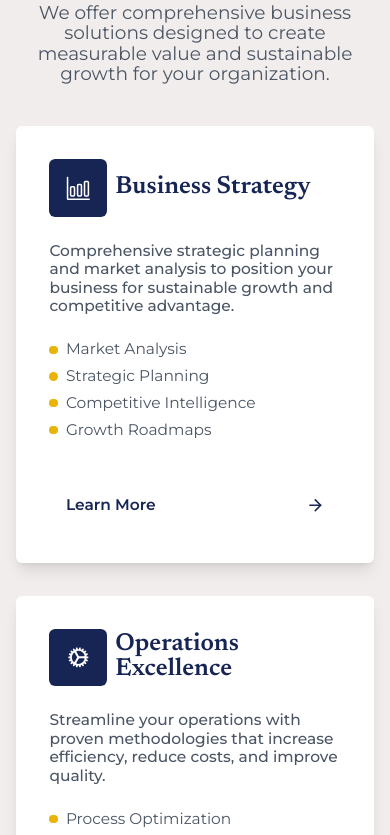
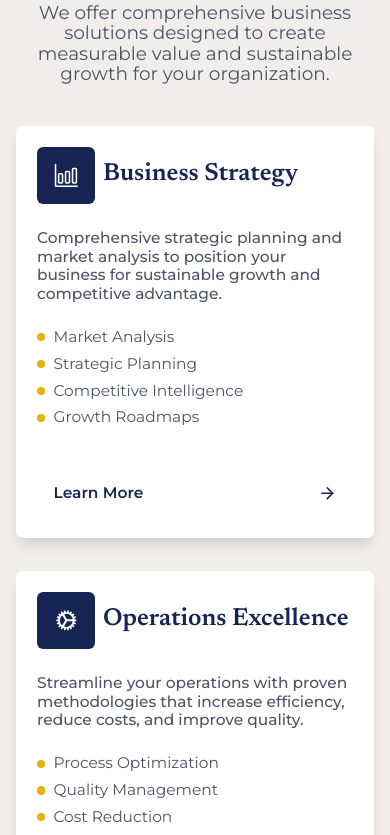
Before and after one commit to Jo-shua09/Edmoss_landingPage, a React (Vite) app: page / in a window 390 px wide. Shown: the part 1400-2235 px from the top of the page. Built offline with nearby package versions, Linux system fonts and the light colour scheme.

Commit message:
reduced the fot size and padding for small screen sizes

```diff
--- a/src/components/sections/Services.jsx
+++ b/src/components/sections/Services.jsx
@@ -27,8 +27,8 @@ export default function Services() {
         {services.map((service, index) => {
           const IconComponent = iconComponents[service.icon];
           return (
-            <div key={index} className="p-8 bg-white border-0 shadow-lg group rounded-xl hover:shadow-2xl hover:-translate-y-1">
-              <div className="p-8 space-y-12">
+            <div key={index} className="p-5 bg-white border-0 shadow-lg md:p-8 group rounded-xl hover:shadow-2xl hover:-translate-y-1">
+              <div className="p-5 space-y-12 md:p-8">
                 <div className="flex items-center space-x-4">
                   <div className="flex items-center justify-center p-8 bg-blue-950 rounded-xl group-hover:scale-110">
                     {IconComponent && <IconComponent className="text-5xl text-white" />}
--- a/src/components/sections/Value.jsx
+++ b/src/components/sections/Value.jsx
@@ -16,8 +16,8 @@ export default function Value() {
   return (
     <section id="values" className="w-full mx-auto section bg-white !py-32">
       <div className="mb-20 text-center">
-        <h2 className="mb-3 font-bold text-7xl lg:text-8xl text-blue-950">Our Core Values</h2>
-        <p className="mx-auto text-4xl text-gray-600 max-w-6xl md:max-w-[90rem]">
+        <h2 className="mb-3 text-6xl font-bold md:text-7xl lg:text-8xl text-blue-950">Our Core Values</h2>
+        <p className="mx-auto text-4xl text-gray-600  normal-case max-w-5xl sm:max-w-6xl md:max-w-[90rem]">
           These fundamental principles guide every decision we make and every solution we deliver, ensuring consistent value creation for our clients.
         </p>
       </div>
```
